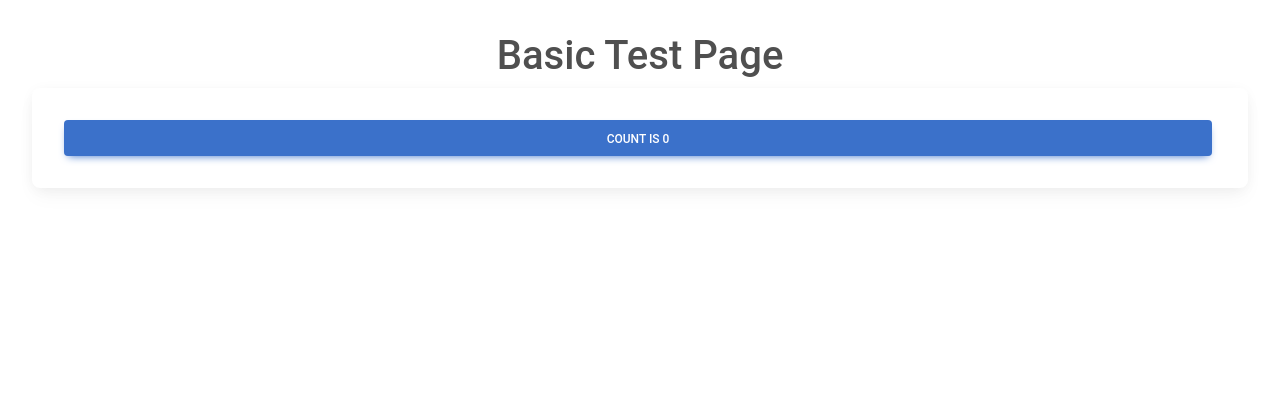
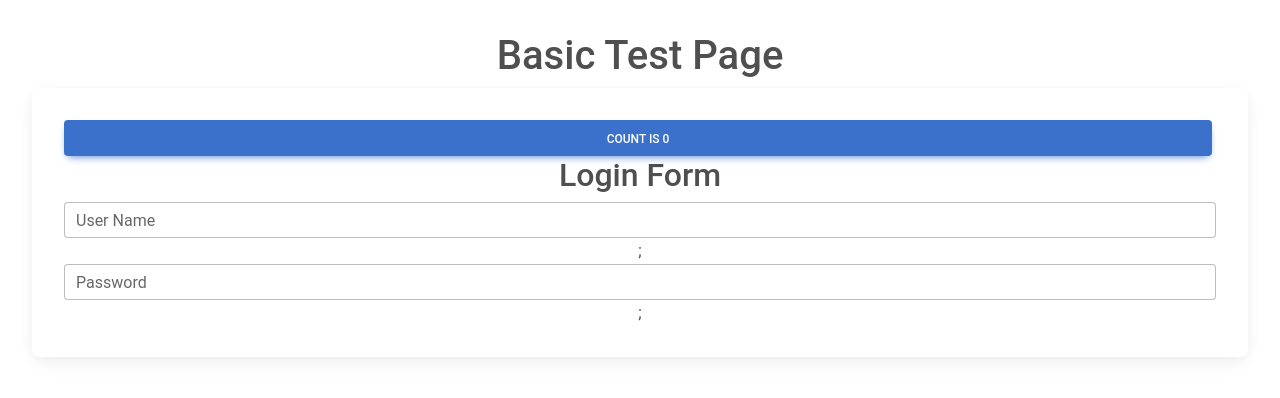
Before and after one commit to jason-bunn/react-mpd, a React (Vite) app: page / in a window 1280 px wide. Shown: the top 398 px of the page. Built offline with nearby package versions, Linux system fonts and the light colour scheme.

Commit message:
LoginForm

```diff
--- a/src/App.tsx
+++ b/src/App.tsx
@@ -2,6 +2,7 @@ import { useState } from 'react'
 
 import './App.css'
 import Button from "./components/Button";
+import LoginForm from "./components/LoginForm";
 
 function App() {
   const [count, setCount] = useState(0)
@@ -13,10 +14,12 @@ function App() {
       </div>
       <h1>Basic Test Page</h1>
       <div className="card">
-        <Button onClick={() => setCount((count) => count + 1)}>
-          count is {""+count}
-        </Button>
-
+              <Button onClick={() => setCount((count) => count + 1)}>
+                  count is {"" + count}
+              </Button>
+              <LoginForm>
+              Login Form
+              </LoginForm>
       </div>
 
     </>
--- a/src/components/LoginForm.tsx
+++ b/src/components/LoginForm.tsx
@@ -0,0 +1,21 @@
+
+import { MDBInput } from 'mdb-react-ui-kit';
+
+
+interface Props {
+    children: string;
+
+}
+function LoginForm({ children }: Props) {
+
+    return (
+        <>
+            <h2>{children}</h2>
+            <MDBInput label="User Name" id="form1" type="text" />;
+            <MDBInput label="Password" id="form1" type="text" />;
+        </>
+
+    );
+}
+
+export default LoginForm;
```
